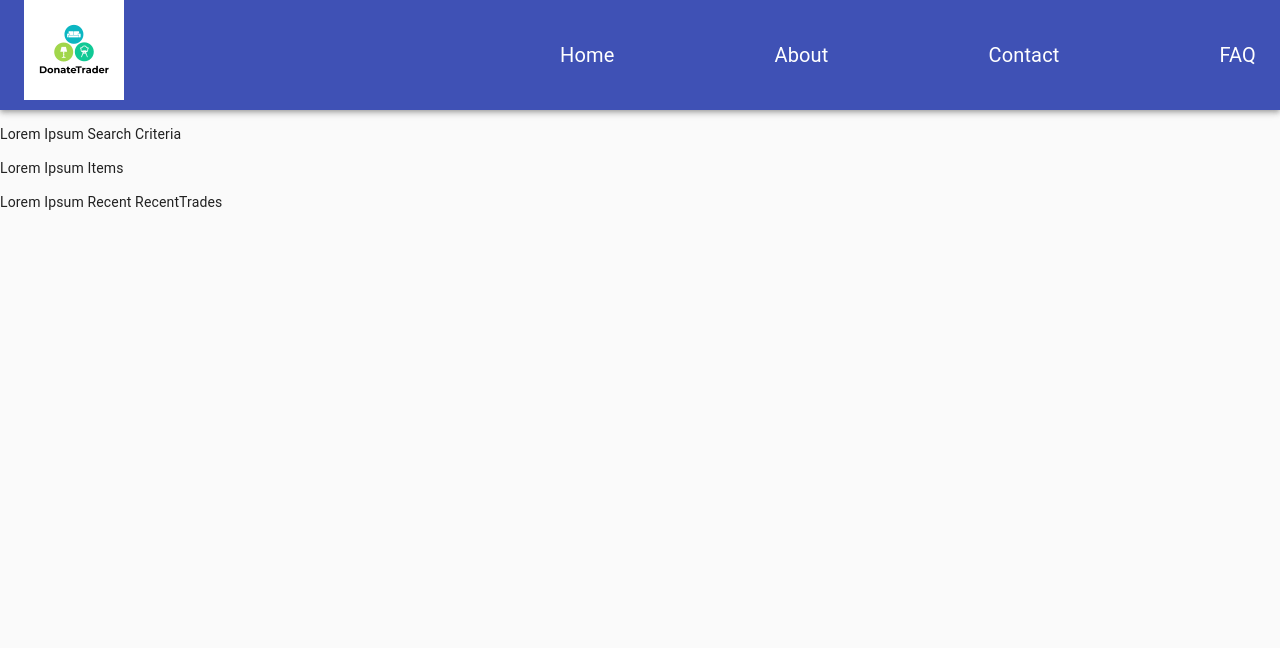
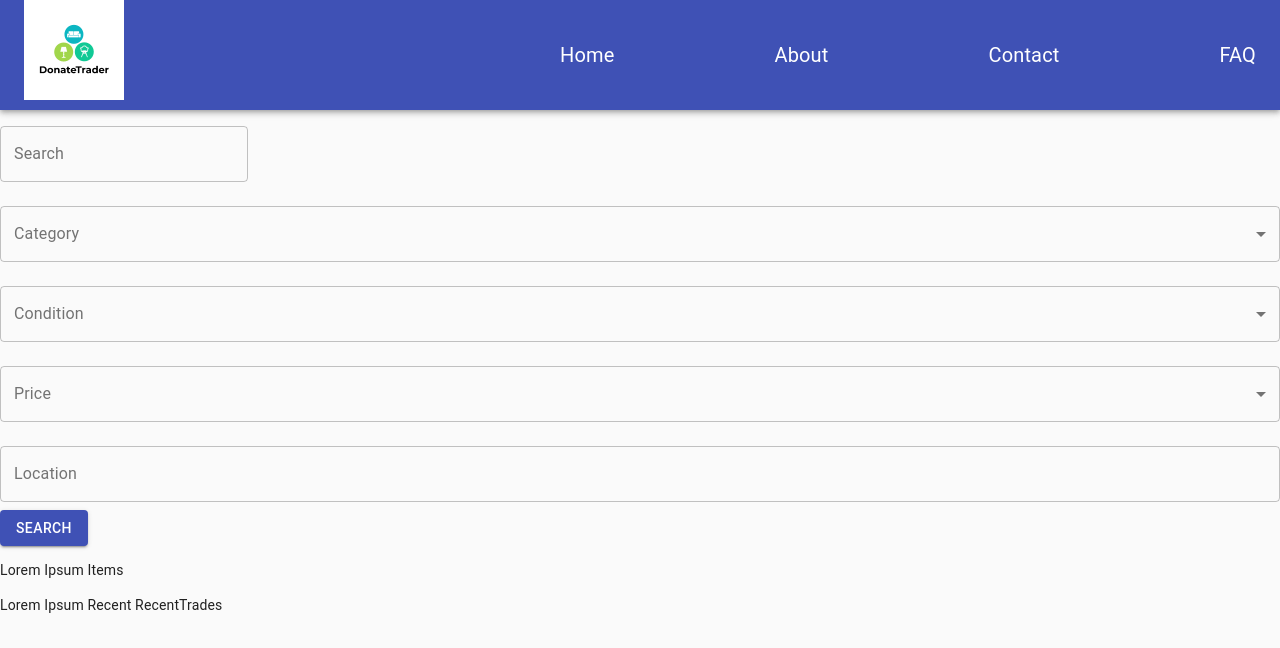
Before and after one commit to castarke/donatetrader, a React (Create React App) app in the folder client/: page /faq in a window 1280 px wide. Shown: the top 648 px of the page. Built offline with nearby package versions, Linux system fonts and the light colour scheme.

Commit message:
updated search criteria component

```diff
--- a/client/src/components/SearchCriteria.js
+++ b/client/src/components/SearchCriteria.js
@@ -1,11 +1,91 @@
- import React from "react";
+import React from "react";
+import { TextField, Select, MenuItem, FormControl, InputLabel, Button } from "@material-ui/core";
 
- const SearchCriteria = () => {
-    return (
-        <div>
-            <p>Lorem Ipsum Search Criteria</p>
-        </div>
-    )
- }
+const SearchCriteria = () => {
+  // State variables for form values
+  const [searchText, setSearchText] = React.useState("");
+  const [category, setCategory] = React.useState("");
+  const [age, setAge] = React.useState("");
+  const [price, setPrice] = React.useState("");
+  const [location, setLocation] = React.useState("");
 
- export default SearchCriteria;
+  // Handle form submission
+  const handleSubmit = (e) => {
+    e.preventDefault();
+    // Perform search or other actions with the form values
+    console.log("Search Text:", searchText);
+    console.log("Category:", category);
+    console.log("Age:", age);
+    console.log("Price:", price);
+    console.log("Location:", location);
+  };
+
+  return (
+    <form onSubmit={handleSubmit}>
+      <TextField
+        label="Search"
+        value={searchText}
+        onChange={(e) => setSearchText(e.target.value)}
+        // fullWidth
+        variant="outlined"
+        margin="normal"
+      />
+
+      <FormControl fullWidth variant="outlined" margin="normal">
+        <InputLabel>Category</InputLabel>
+        <Select value={category} onChange={(e) => setCategory(e.target.value)}>
+            <MenuItem value="appliances">Appliances</MenuItem>
+            <MenuItem value="apparel">Apparel</MenuItem>
+            <MenuItem value="auto">Auto</MenuItem>
+            <MenuItem value="furniture">Furniture</MenuItem>
+            <MenuItem value="electronics">Electronics</MenuItem>
+            <MenuItem value="entertainment">Entertainment</MenuItem>
+            <MenuItem value="household">Household</MenuItem>
+            <MenuItem value="miscellaneous">Miscellaneous</MenuItem>
+            <MenuItem value="outdoor">Outdoor</MenuItem>
+            <MenuItem value="services">Services</MenuItem>
+        </Select>
+      </FormControl>
+
+      <FormControl fullWidth variant="outlined" margin="normal">
+        <InputLabel>Condition</InputLabel>
+        <Select value={age} onChange={(e) => setAge(e.target.value)}>
+          <MenuItem value="new">New</MenuItem>
+          <MenuItem value="used">Used</MenuItem>
+        </Select>
+      </FormControl>
+
+      <FormControl fullWidth variant="outlined" margin="normal">
+        <InputLabel>Price</InputLabel>
+        <Select value={category} onChange={(e) => setCategory(e.target.value)}>
+            <MenuItem value="0-25">$0-25</MenuItem>
+            <MenuItem value="26-50">$26-50</MenuItem>
+            <MenuItem value="51-100">$51-100</MenuItem>
+            <MenuItem value="101-150">$101-150</MenuItem>
+            <MenuItem value="151-200">$151-200</MenuItem>
+            <MenuItem value="201-300">$201-300</MenuItem>
+            <MenuItem value="301-400">$301-400</MenuItem>
+            <MenuItem value="401-500">$401-500</MenuItem>
+            <MenuItem value="501 or more">$501 or more</MenuItem>
+        </Select>
+      </FormControl>
+
+
+
+      <TextField
+        label="Location"
+        value={location}
+        onChange={(e) => setLocation(e.target.value)}
+        fullWidth
+        variant="outlined"
+        margin="normal"
+      />
+
+      <Button type="submit" variant="contained" color="primary">
+        Search
+      </Button>
+    </form>
+  );
+};
+
+export default SearchCriteria;
--- a/client/src/pages/Home.js
+++ b/client/src/pages/Home.js
@@ -2,20 +2,48 @@ import React from 'react';
 import SearchCriteria from '../components/SearchCriteria';
 import Items from '../components/Items';
 import RecentTrades from '../components/RecentTrades';
+import { makeStyles } from '@material-ui/core';
+
+const useStyles = makeStyles((theme) => ({
+  container: {
+    display: 'flex',
+    [theme.breakpoints.down('md')]: {
+      flexDirection: 'column',
+    },
+  },
+  searchContainer: {
+    width: '33.33%',
+    marginRight: '10px',
+    border: '1px solid #ccc',
+    padding: '10px',
+    [theme.breakpoints.down('md')]: {
+      width: '100%',
+      marginRight: '0',
+      marginBottom: '10px',
+    },
+  },
+  itemsContainer: {
+    width: '66.66%',
+    [theme.breakpoints.down('md')]: {
+      width: '100%',
+    },
+  },
+}));
 
 export default function Home() {
+  const classes = useStyles();
+
   return (
-        <div>
-            <div>
+    <div className={classes.container}>
+      <div className={classes.searchContainer}>
         <SearchCriteria />
       </div>
-            <div>
+      <div className={classes.itemsContainer}>
         <Items />
       </div>
       <div>
         <RecentTrades />
       </div>
     </div>
-
-    )
+  );
 };
```
Lines whose indentation alone changed are shown as unchanged.
